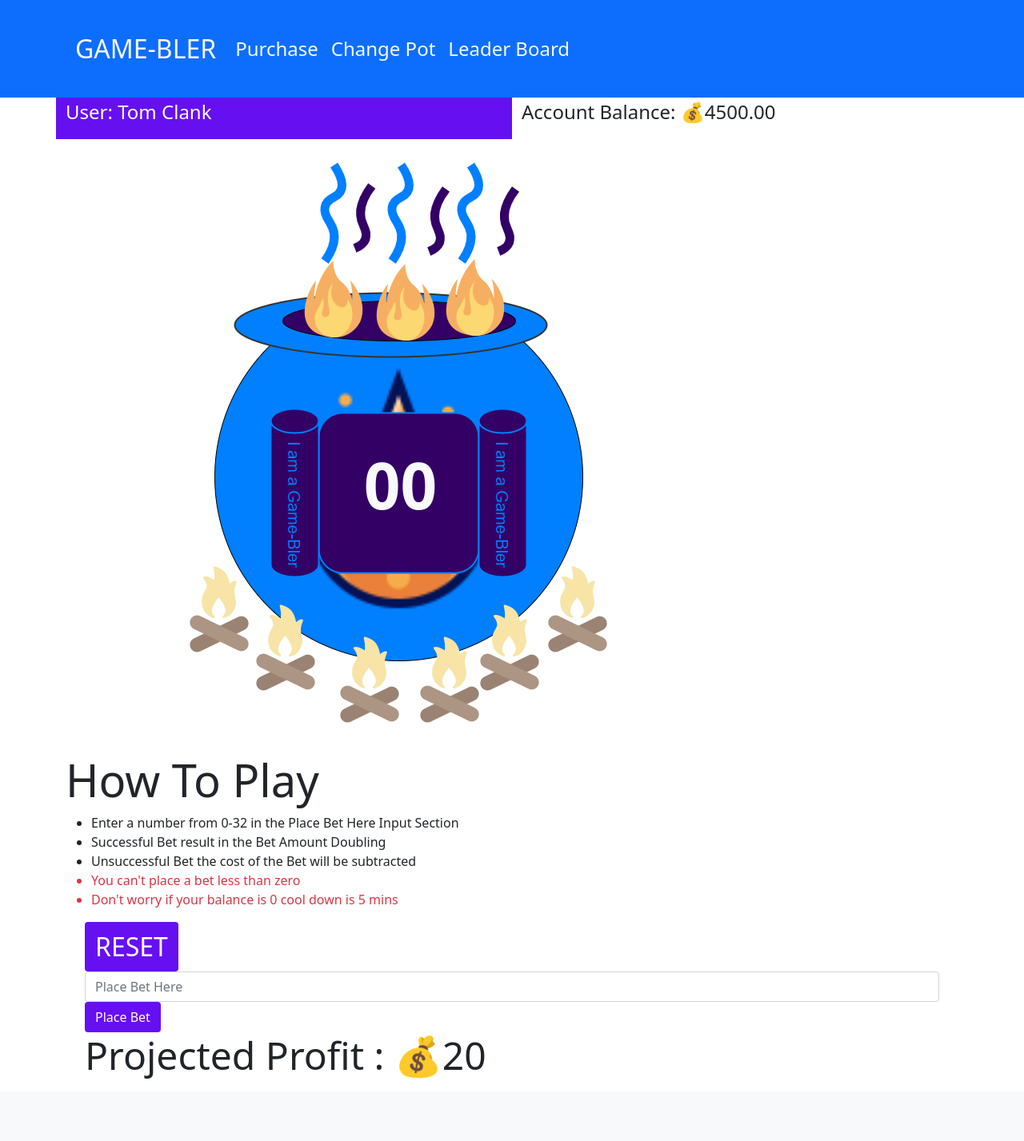
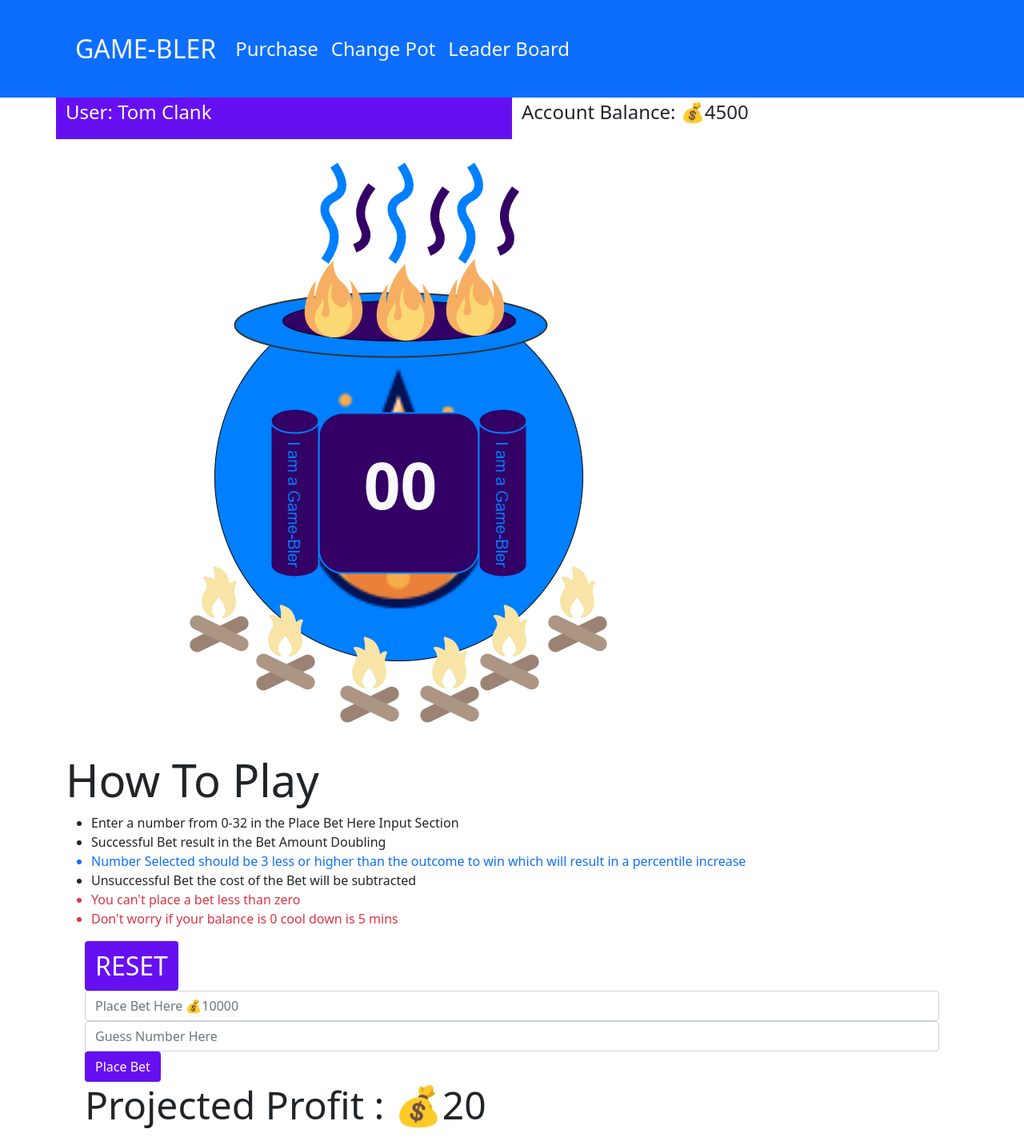
Before and after one commit to shaundiyoung/Gambling, a Flask app: page /landing in a window 1280 px wide. Shown: the whole page at 80% size. Before the commit the page ends 1349 px from the top, so only its background shows below. Run offline with Flask 2, Linux system fonts and the light colour scheme.

Commit message:
Added More rules and Guess Input and Cash input

```diff
--- a/static/js/index.js
+++ b/static/js/index.js
@@ -1,12 +1,14 @@
-num = document.getElementById('guess');
+num = document.getElementById('cashpot');
 num.innerText = "00";
 let finishDate = 0;
 let startDate = new Date().getMinutes();
 let x = document.getElementById("myAudio");
 let cash = document.getElementById('bal');
+let val = document.getElementById('val');
+let guess = document.getElementById('guess');
 
 function randomNum(){
-    if (finishDate >= 10000){
+    if (finishDate >= 30000){
         finishDate = 0;
     }
     else{
--- a/templates/index.html
+++ b/templates/index.html
@@ -46,12 +46,12 @@
                     <p> <span>User:</span> <span id="user"> Tom Clank</span></p>
                 </div>
                 <div class="col">
-                   <span>Account Balance: </span> <span> &#128176;</span><span id="bal">4500.00</span>
+                   <span>Account Balance: </span> <span> &#128176;</span><span id="bal">4500</span>
                 </div>
             </div>
             <div class="row">
               <div class="col-sm-9 text-center" id="pot">
-                <h1 id="guess" class="d display-1 text-light">
+                <h1 id="cashpot" class="d display-1 text-light">
                   12
                 </h1>
                 <audio id="myAudio">
@@ -65,6 +65,7 @@
                 <ul>
                   <li>Enter a number from 0-32 in the Place Bet Here Input Section</li>
                   <li>Successful Bet result in the Bet Amount Doubling</li>
+                  <li class="text-primary">Number Selected should be 3 less or higher than the outcome to win which will result in a percentile increase</li>
                   <li>Unsuccessful Bet the cost of the Bet will be subtracted</li>
                   <li class="text-danger"> You can't place a bet less than zero </li>
                   <li class="text-danger"> Don't worry if your balance is 0 cool down is 5 mins</li>
@@ -76,8 +77,8 @@
                 <button onclick="randomNum()" class="btn purple" style="font-size: 2rem;">
                   RESET
                 </button>
-                  <input class="form-control" type="number" name="val" id="val" max="1000000000000" min="10" placeholder="Place Bet Here">
-
+                  <input class="form-control" type="number" name="val" id="val" max="1000000000000" min="10" placeholder="Place Bet Here &#128176;10000">
+                  <input class="form-control" type="number" name="guess" id="guess" min="0" max="32" placeholder="Guess Number Here">
                   <button class="btn purple">
                     Place Bet
                   </button>
```
